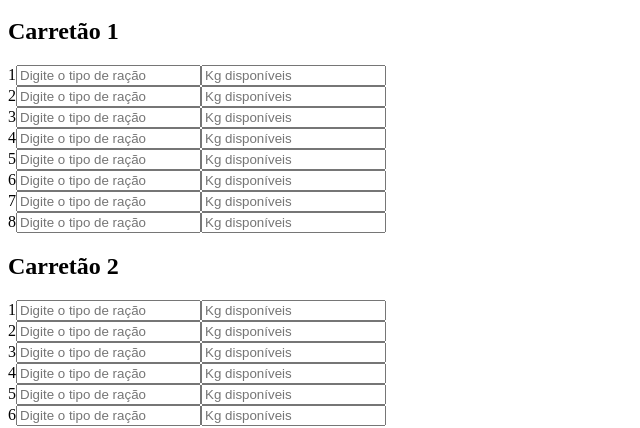
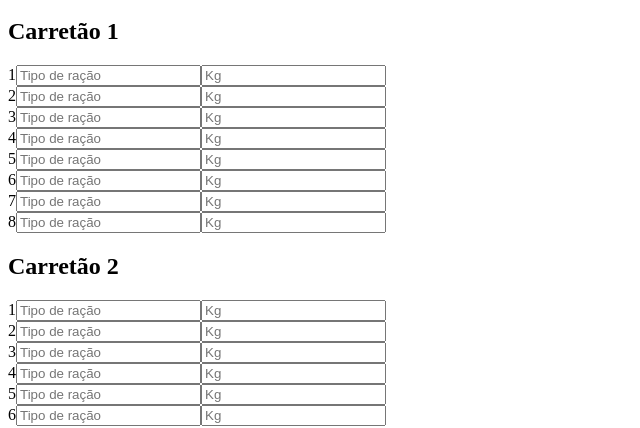
Before and after one commit to henriquetjfranco/BTJ-AQUA, a Next.js app: page / in a window 1280 px wide. Shown: the part 418-846 px from the top of the page, without its empty margins (0-640 px from the left). Built offline with nearby package versions, Linux system fonts and the light colour scheme.

Commit message:
Index.js

```diff
--- a/pages/index.js
+++ b/pages/index.js
@@ -58,14 +58,16 @@ export default function FichaApp() {
   };
 
   return (
-    <div className="p-6 max-w-lg mx-auto">
+    <div className="p-4 max-w-md mx-auto">
       {/* LOGO BTJ */}
-      <img src="/logo-btj.png" alt="BTJ AQUA" className="mx-auto mb-4 w-32" />
+      <div className="flex justify-center mb-4">
+        <img src="https://i.imgur.com/TU7U1F5.png" alt="BTJ AQUA" className="w-32" />
+      </div>
 
       <h1 className="text-xl font-bold mb-4 text-center">Ficha Contagem Estoque Ração</h1>
 
-      <input type="date" name="data" value={formData.data} onChange={handleChange} className="border p-2 w-full mb-2 text-gray-500" />
-      <input type="time" name="hora" value={formData.hora} onChange={handleChange} className="border p-2 w-full mb-2 text-gray-500" />
+      <input type="date" name="data" value={formData.data} onChange={handleChange} className="border p-2 w-full mb-2 text-gray-500" placeholder="Selecione a data" />
+      <input type="time" name="hora" value={formData.hora} onChange={handleChange} className="border p-2 w-full mb-2 text-gray-500" placeholder="Digite a hora" />
       <input type="text" name="responsavel" placeholder="Nome do responsável" value={formData.responsavel} onChange={handleChange} className="border p-2 w-full mb-4 text-gray-500" />
 
       {["carretao1", "carretao2", "carretao3"].map((carretao, idx) => (
@@ -77,17 +79,17 @@ export default function FichaApp() {
                 <span className="w-6 text-sm">{i + 1}</span>
                 <input
                   type="text"
-                  placeholder="Digite o tipo de ração"
+                  placeholder="Tipo de ração"
                   value={formData[carretao][i].racao}
                   onChange={(e) => handleCarretaoChange(i, carretao, "racao", e.target.value)}
-                  className="border p-1 w-16 text-gray-500 text-sm"
+                  className="border p-1 w-24 text-gray-500 text-sm"
                 />
                 <input
                   type="number"
-                  placeholder="Kg disponíveis"
+                  placeholder="Kg"
                   value={formData[carretao][i].kgs}
                   onChange={(e) => handleCarretaoChange(i, carretao, "kgs", e.target.value)}
-                  className="border p-1 w-12 text-gray-500 text-sm"
+                  className="border p-1 w-16 text-gray-500 text-sm"
                 />
               </div>
             ))}
@@ -106,7 +108,7 @@ export default function FichaApp() {
 
       {/* PEIXE E FRASE FINAL */}
       <div className="text-center mt-6">
-        <img src="/peixe.png" alt="Peixe BTJ" className="mx-auto w-16" />
+        <img src="https://i.imgur.com/vGmC5It.png" alt="Peixe BTJ" className="mx-auto w-16" />
         <p className="text-gray-600 font-semibold">
           Fortalecer pessoas, pescando o melhor para nossos clientes
         </p>
```
